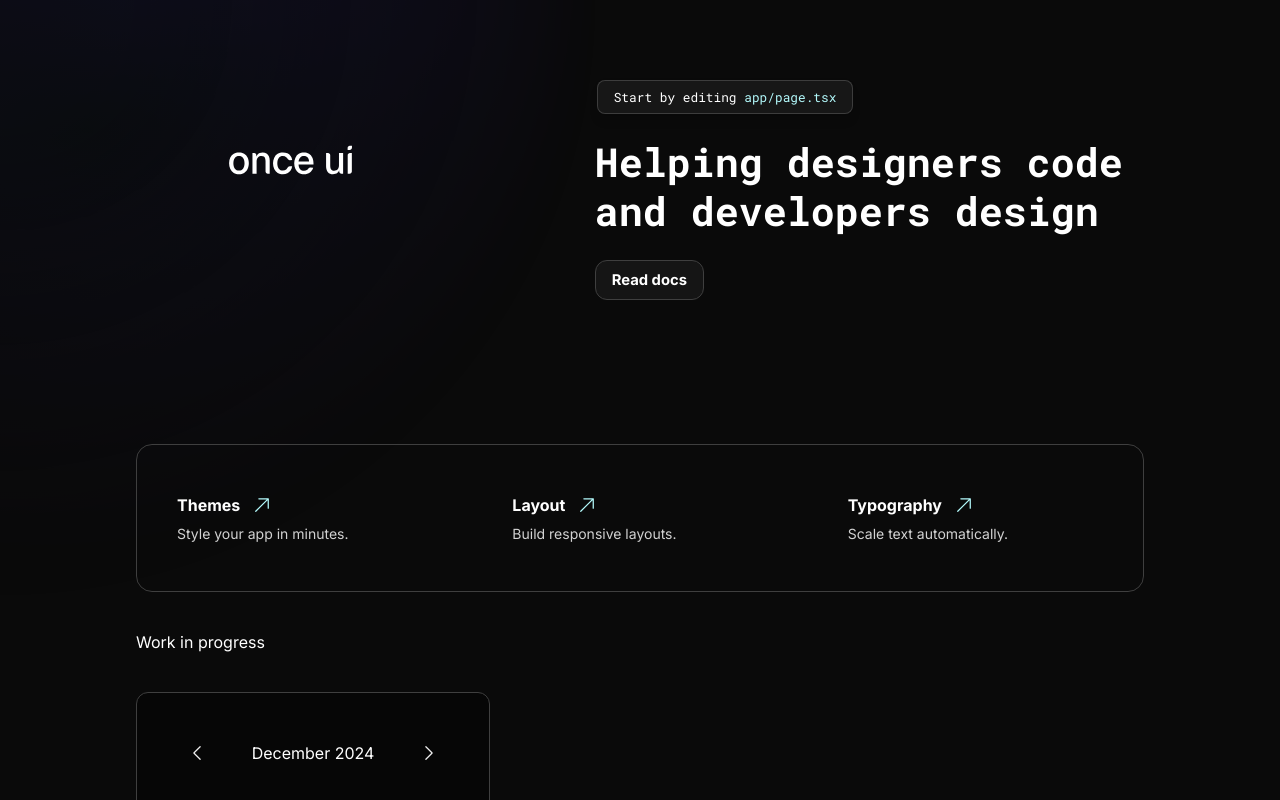
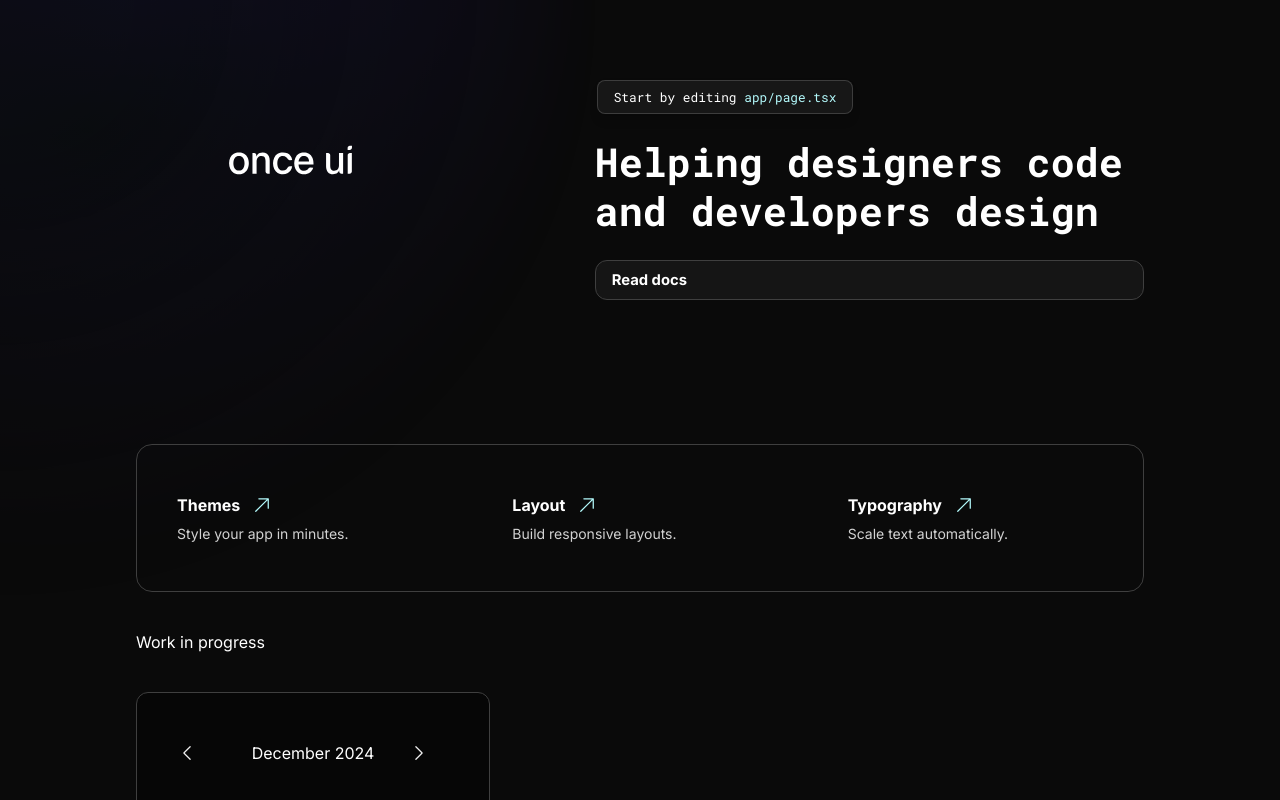
Before and after one commit to once-ui-system/nextjs-starter, a Next.js app: page / in a window 1280 px wide. Shown: the top 800 px of the page. Built offline with nearby package versions, Linux system fonts and the light colour scheme.

Commit message:
button improvements

```diff
--- a/src/once-ui/components/Button.module.scss
+++ b/src/once-ui/components/Button.module.scss
@@ -1,6 +1,5 @@
 .button {
     display: flex;
-    justify-content: center;
     align-items: center;
     position: relative;
     cursor: pointer;
@@ -102,15 +101,3 @@
     min-height: var(--static-space-48);
     gap: var(--static-space-8);
 }
-
-.label {
-    padding: 0 var(--static-space-4);
-}
-
-.fillWidth {
-    width: 100%;
-}
-
-.fitContent {
-    width: fit-content;
-}
--- a/src/once-ui/components/Button.tsx
+++ b/src/once-ui/components/Button.tsx
@@ -15,6 +15,7 @@ interface CommonProps {
   suffixIcon?: string;
   loading?: boolean;
   fillWidth?: boolean;
+  justifyContent?: "flex-start" | "center" | "flex-end" | "space-between";
   children?: ReactNode;
   href?: string;
   className?: string;
@@ -39,6 +40,7 @@ const Button = forwardRef<HTMLButtonElement, ButtonProps | AnchorProps>(
       suffixIcon,
       loading = false,
       fillWidth = false,
+      justifyContent = "center",
       href,
       id,
       arrowIcon = false,
@@ -67,11 +69,12 @@ const Button = forwardRef<HTMLButtonElement, ButtonProps | AnchorProps>(
         id={id}
         href={href}
         ref={ref}
-        className={classNames(styles.button, styles[variant], styles[size], {
-          [styles.fillWidth]: fillWidth,
-          [styles.fitContent]: !fillWidth,
+        className={classNames(styles.button, styles[variant], styles[size], 'text-decoration-none', 'button', {
+          ['fill-width']: fillWidth,
+          ['fit-width']: !fillWidth,
+          ['justify-' + justifyContent]: justifyContent
         }, className)}
-        style={{ ...style, textDecoration: "none" }}
+        style={{ ...style }}
         {...props}
       >
         {content}
--- a/src/once-ui/components/ElementType.tsx
+++ b/src/once-ui/components/ElementType.tsx
@@ -4,29 +4,31 @@ import React, { ReactNode, forwardRef } from "react";
 interface LinkButtonProps {
   href?: string;
   children: ReactNode;
+  className?: string;
+  style?: React.CSSProperties;
   [key: string]: any;
 }
 
 const isExternalLink = (url: string) => /^https?:\/\//.test(url);
 
-const ElementType = forwardRef<HTMLElement, LinkButtonProps>(({ href, children, ...props }, ref) => {
+const ElementType = forwardRef<HTMLElement, LinkButtonProps>(({ href, children, className, style, ...props }, ref) => {
   if (href) {
     const isExternal = isExternalLink(href);
     if (isExternal) {
       return (
-        <a href={href} target="_blank" rel="noreferrer" ref={ref as React.Ref<HTMLAnchorElement>} {...props as React.AnchorHTMLAttributes<HTMLAnchorElement>}>
+        <a href={href} target="_blank" rel="noreferrer" ref={ref as React.Ref<HTMLAnchorElement>} className={className} style={style} {...props as React.AnchorHTMLAttributes<HTMLAnchorElement>}>
           {children}
         </a>
       );
     }
     return (
-      <Link href={href} ref={ref as React.Ref<HTMLAnchorElement>} {...props as React.AnchorHTMLAttributes<HTMLAnchorElement>}>
+      <Link href={href} ref={ref as React.Ref<HTMLAnchorElement>} className={className} style={style} {...props as React.AnchorHTMLAttributes<HTMLAnchorElement>}>
         {children}
       </Link>
     );
   }
   return (
-    <button ref={ref as React.Ref<HTMLButtonElement>} {...props as React.ButtonHTMLAttributes<HTMLButtonElement>}>
+    <button ref={ref as React.Ref<HTMLButtonElement>} className={className} style={style} {...props as React.ButtonHTMLAttributes<HTMLButtonElement>}>
       {children}
     </button>
   );
```
